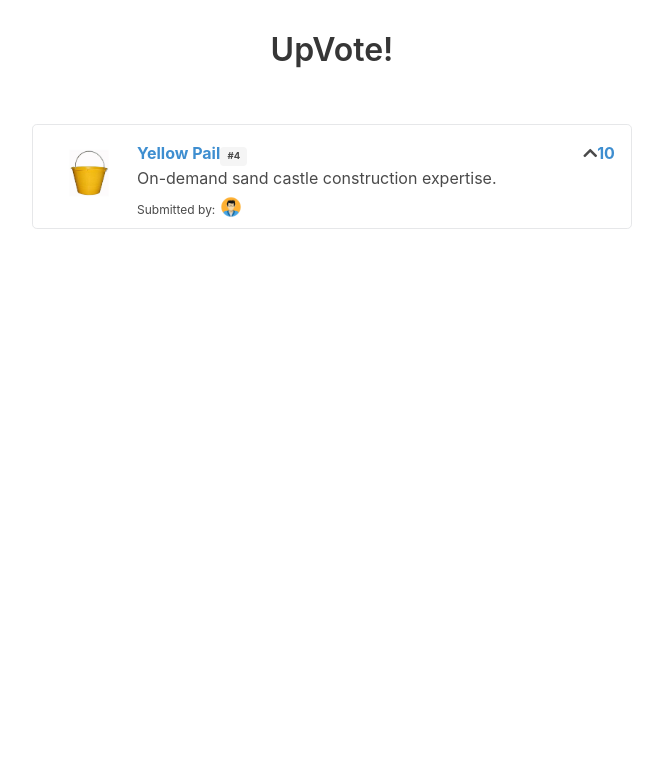
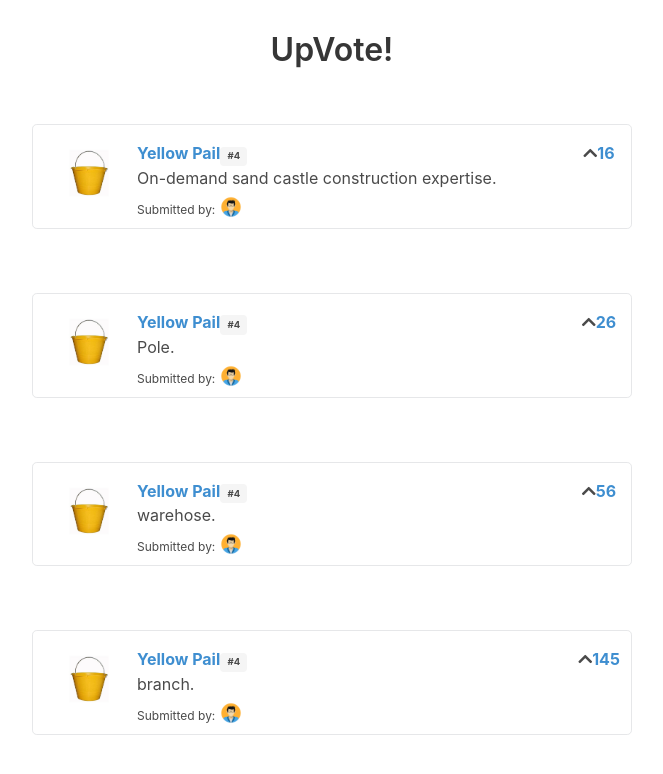
Before and after one commit to Grax4im/upvote, a plain HTML site: page app/index.html in a window 1280 px wide. Shown: the whole page, without its empty margins (308-971 px from the left). Drawn offline with nearby package versions, Linux system fonts and the light colour scheme.

Commit message:
v-for dinamic list

```diff
--- a/app/index.html
+++ b/app/index.html
@@ -8,11 +8,11 @@
 <body>
     <div id="app">
         <h2 class="title has-text-centered dividing-header">UpVote!</h2>
-        <div class="section">
+        <div class="section" v-for="submission in submissions" :key="submission.id">
             <article class="media">
                 <figure class="media-left">
                     <img    class="image is-64x64"
-                        v-bind:src="submissions[0].submissionImage">
+                        v-bind:src="submission.submissionImage">
                 </figure>
                 <div class="media-content">
                     <div class="content">
@@ -22,12 +22,12 @@
                                 <span class="tag is-small">#4</span>
                             </strong>
                             <br>
-                                On-demand sand castle construction expertise.
+                                {{submission.description}}
                             <br>
                             <small class="is-size-7">
                                 Submitted by:
                                 <img class="image is-24x24"
-                                    src="../public/images/avatars/daniel.jpg">
+                                    v-bind:src="submission.avatar">
                             </small>
                         </p>
                     </div>
@@ -35,7 +35,7 @@
                 <div class="media-right">
                     <span class="icon is-small">
                         <i class="fa fa-chevron-up"> </i>
-                        <strong class="has-text-info">10</strong>
+                        <strong class="has-text-info">{{submission.votes}}</strong>
                     </span>
                 </div>
             </article>
--- a/app/seed.js
+++ b/app/seed.js
@@ -1,8 +1,7 @@
-window.Seed = (() =>
-
+Seed = (() =>
     {
         const submissions = [
-            {
+        {
             id: 1,
             title: "Yellow Pail",
             description: "On-demand sand castle construction expertise.",
@@ -10,8 +9,33 @@ window.Seed = (() =>
             votes: 16,
             avatar: "../public/images/avatars/daniel.jpg",
             submissionImage: "../public/images/submissions/image-yellow.png",
-            }
+        },
+        {
+            id: 2,
+            title: 'Yellow Pail',
+            description: 'Pole.',
+            url: '#',
+            votes: 26,
+            avatar: '../public/images/avatars/daniel.jpg',
+            submissionImage: '../public/images/submissions/image-yellow.png',
+        },  {
+            id: 3,
+            title: 'Yellow Pail',
+            description: 'warehose.',
+            url: '#',
+            votes: 56,
+            avatar: '../public/images/avatars/daniel.jpg',
+            submissionImage: '../public/images/submissions/image-yellow.png',
+        },  {
+            id: 4,
+            title: 'Yellow Pail',
+            description: 'branch.',
+            url: '#',
+            votes: 145,
+            avatar: '../public/images/avatars/daniel.jpg',
+            submissionImage: '../public/images/submissions/image-yellow.png',
+        },
         ];
 
-    return {submissions : submissions};
-    })();
+        return {submissions : submissions};
+        })();
```
